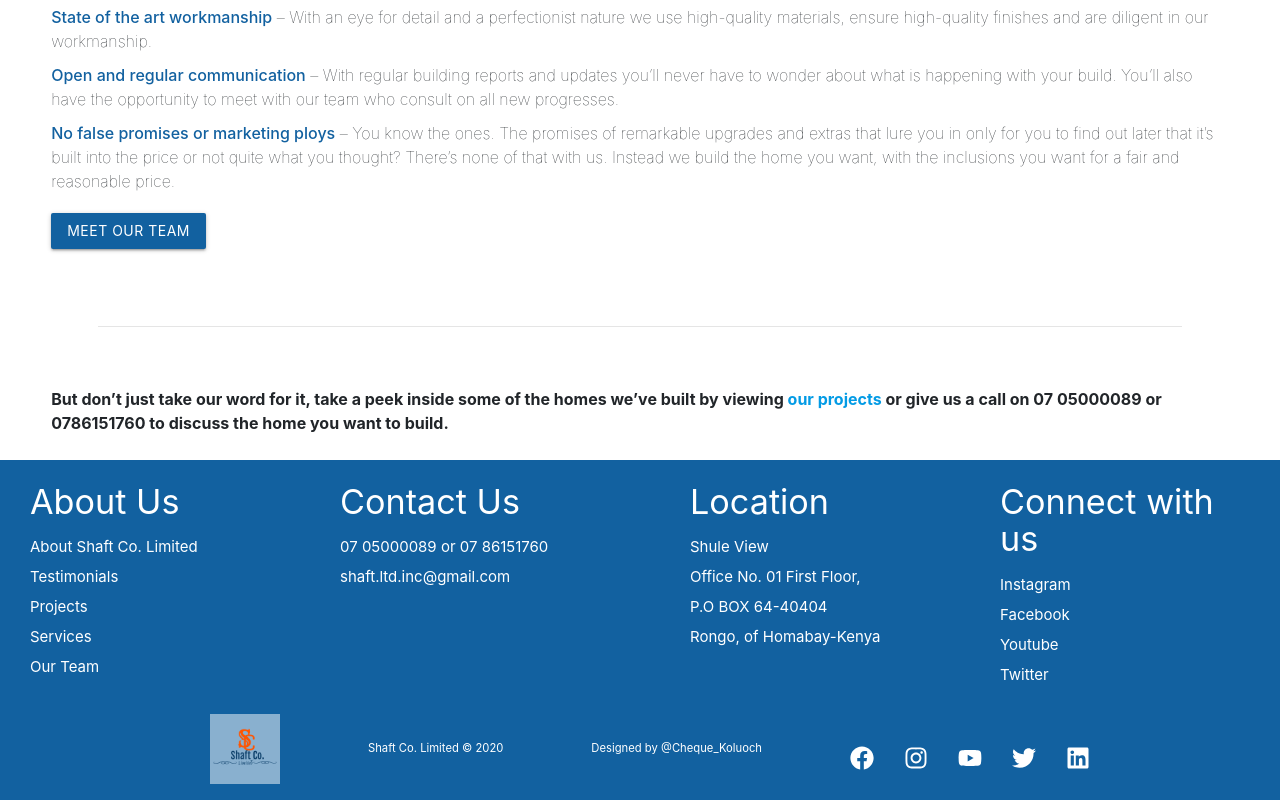
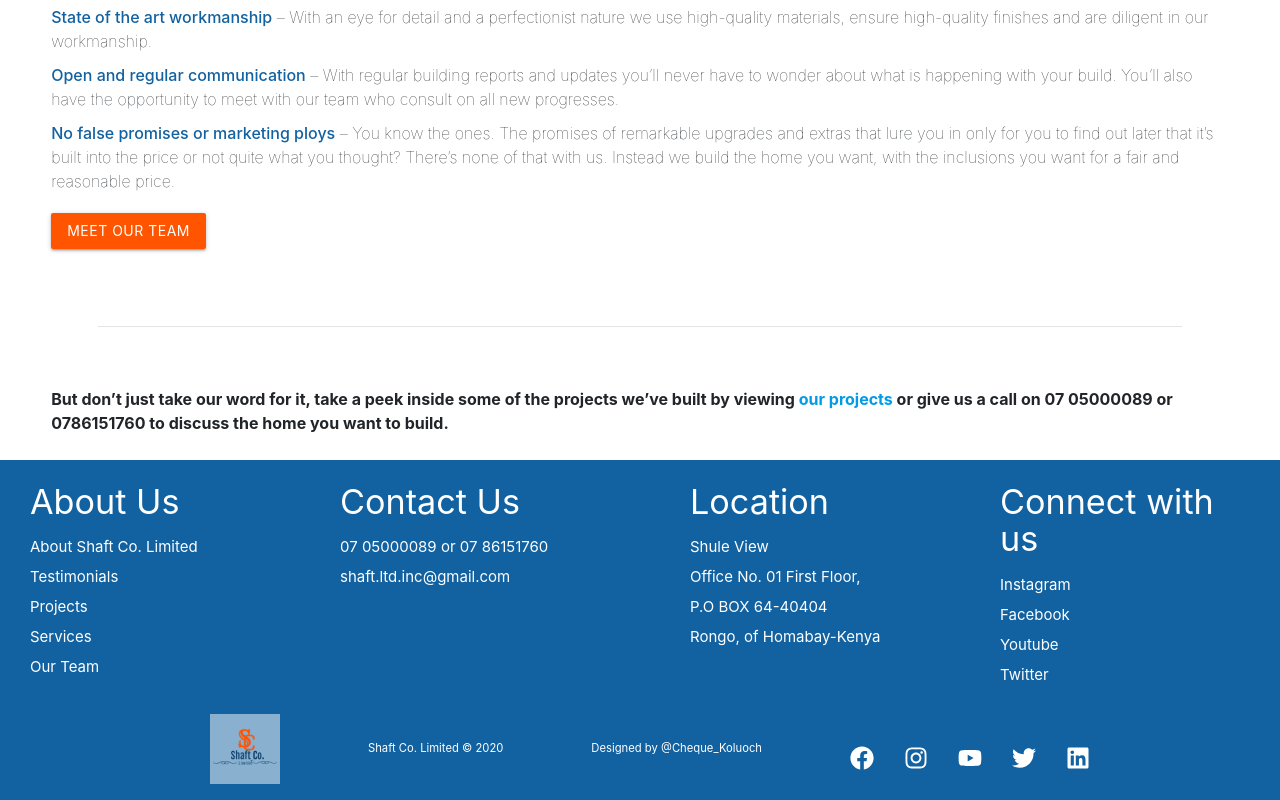
Before and after one commit to makombekepha/shaft, a React (Create React App) app: page /aboutus in a window 1280 px wide. Shown: the part 1957-2757 px from the top of the page. Built offline with nearby package versions, Linux system fonts and the light colour scheme.

Commit message:
Change of color and padding

```diff
--- a/src/components/AboutUs/AboutUs.js
+++ b/src/components/AboutUs/AboutUs.js
@@ -103,7 +103,7 @@
                    that with us. Instead
                  we build the home you want, with the inclusions you want for a fair and reasonable price.</li>
                 </ul>
-                <a class="waves-effect waves-light btn" href="/kgk" style={{backgroundColor:"#1261A0"}}>
+                <a class="waves-effect waves-light btn" href="/kgk" style={{backgroundColor:"#ff5500"}}>
                     <Link to="/employees" style={{color:'white'}}>
                     Meet Our Team
                     </Link>
@@ -112,7 +112,7 @@
             </div>
             <div className="note">
                 <p>But don’t just take our word for it, take a peek inside some of the
-                     homes we’ve built by viewing <a href="/projects">our projects</a> or
+                     projects we’ve built by viewing <Link to="/projects">our projects</Link> or
                      give us a call on 07 05000089 or 0786151760 to discuss the home you want to build.</p>
             </div>
        </div>
--- a/src/components/Tnav/Tnav.css
+++ b/src/components/Tnav/Tnav.css
@@ -65,7 +65,6 @@
   padding: 0.5rem 1rem;
   height: 100%;
 }
-
 .fa-bars {
   color: black !important;
 }
```
Also changed, not shown: 1 other file (tests, documents, lock files or other folders).
